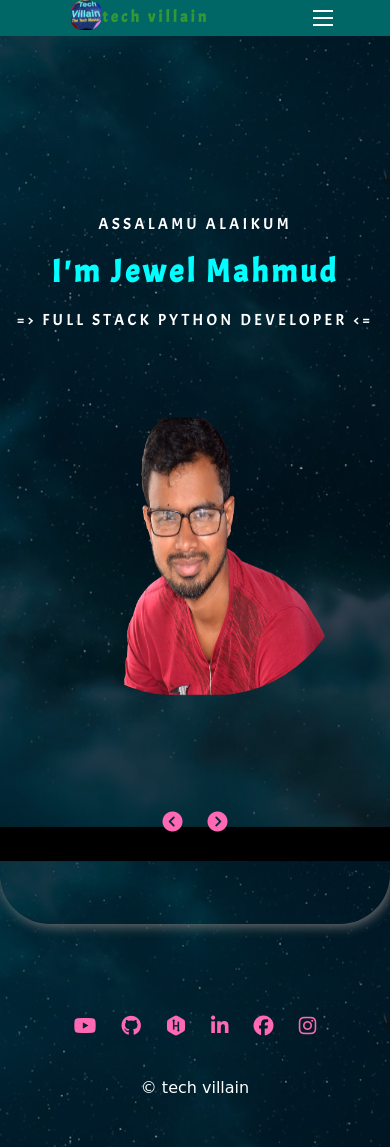
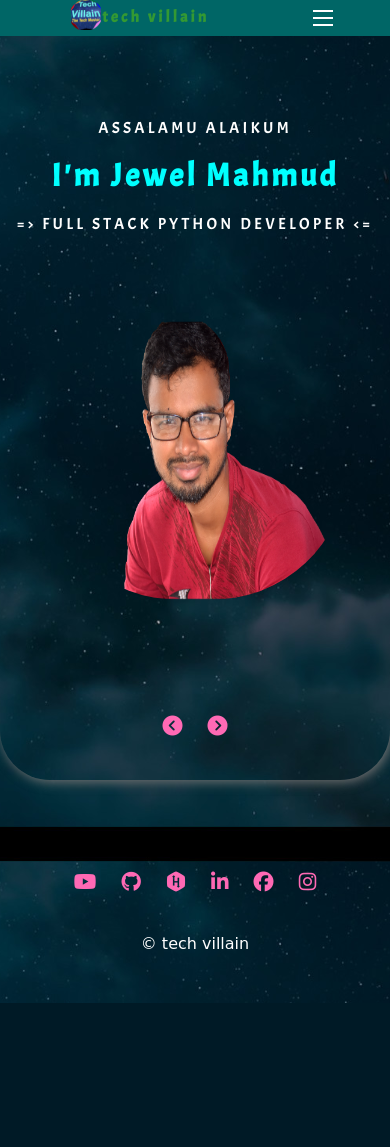
Before and after one commit to MahmudJewel/Django_portfolio, a Django app: page /home in a window 390 px wide. After the commit the page ends 1003 px from the top, so only its background shows below. Run offline with Django 3.2, Linux system fonts and the light colour scheme; some libraries are stand-ins or nearby versions; some web fonts are replaced.

Commit message:
reduce home page space for mobile view

```diff
--- a/static/css/main.css
+++ b/static/css/main.css
@@ -277,6 +277,11 @@ nav{
 	}
 }
 @media only screen and (max-width: 768px){
+	#home{
+	padding-top: 2rem;
+	padding-bottom: 2rem;
+	}
+
 	#home .left-right .right img{
 	height: 300px;
 	width: 400px;
```
